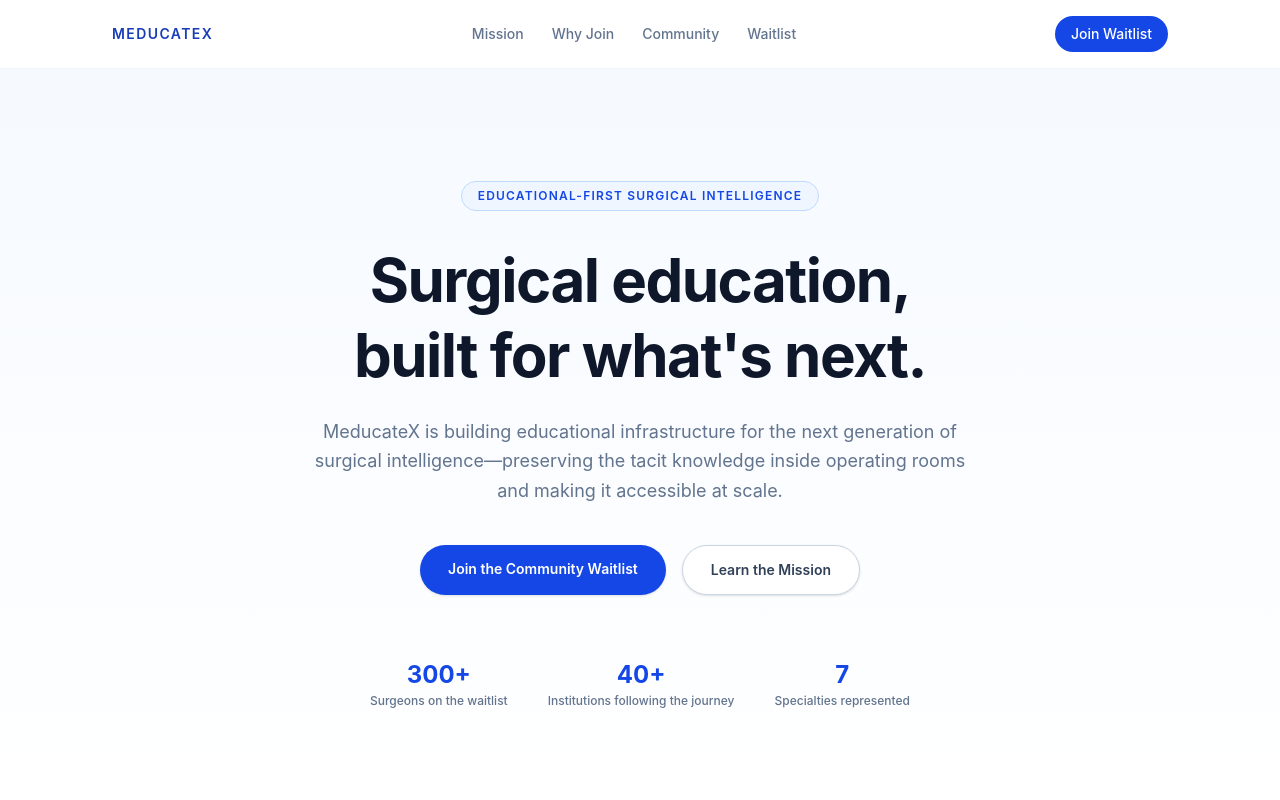
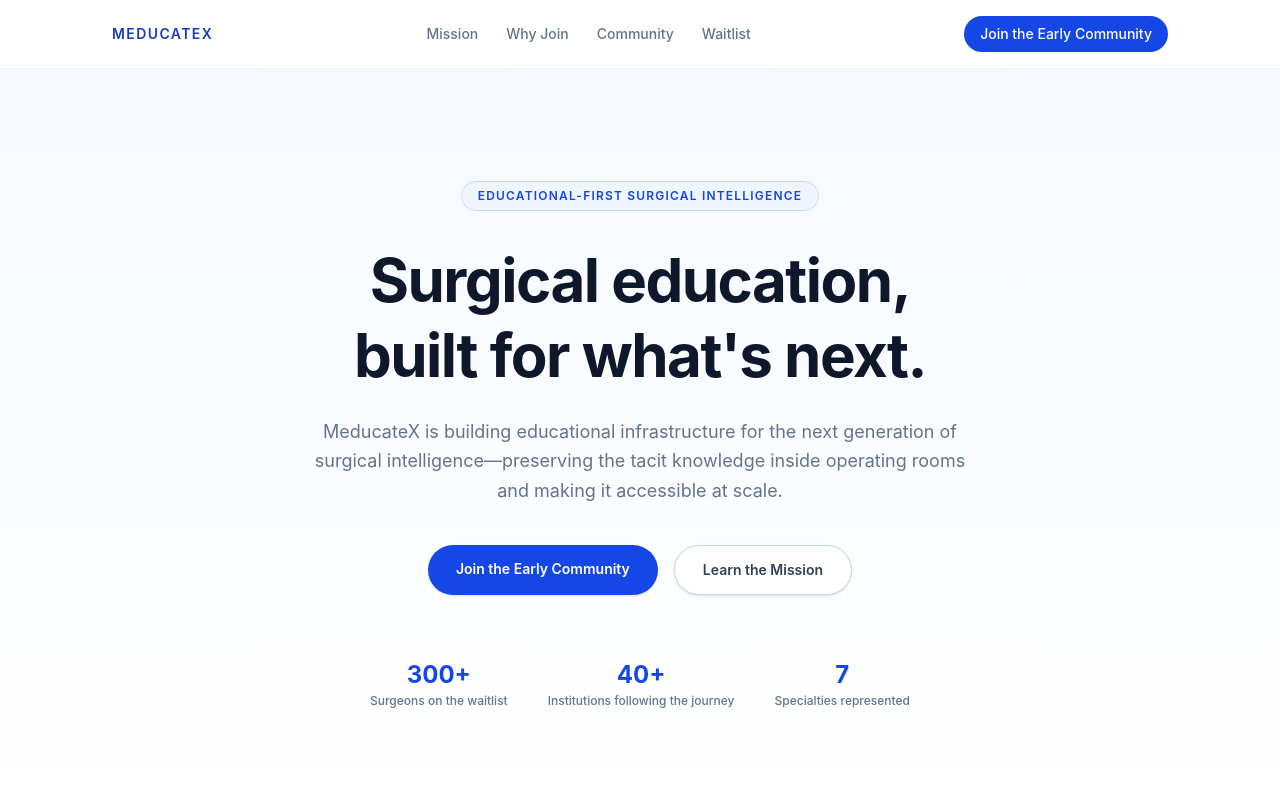
Before and after one commit to digiroiio-lgtm/community.meducatex.com, a Next.js app: page / in a window 1280 px wide. Shown: the top 800 px of the page. Built offline with nearby package versions, Linux system fonts and the light colour scheme.

Commit message:
feat: replace Join Waitlist CTAs with Join the Early Community
Agent-Logs-Url: https://github.com/digiroiio-lgtm/community.meducatex.com/sessions/6a86d8da-8e1a-41dc-9a68-8e2a2a3583ea

Co-authored-by: digiroiio-lgtm <246828247+digiroiio-lgtm@users.noreply.github.com>

```diff
--- a/app/page.tsx
+++ b/app/page.tsx
@@ -136,7 +136,7 @@ export default function Home() {
             href="#waitlist"
             className="rounded-full bg-blue-700 px-4 py-2 text-sm font-medium text-white transition hover:bg-blue-800"
           >
-            Join Waitlist
+            Join the Early Community
           </a>
         </div>
       </nav>
@@ -168,7 +168,7 @@ export default function Home() {
                 href="#waitlist"
                 className="rounded-full bg-blue-700 px-7 py-3.5 text-sm font-semibold text-white shadow-sm transition hover:bg-blue-800"
               >
-                Join the Community Waitlist
+                Join the Early Community
               </a>
               <a
                 href="#mission"
@@ -487,7 +487,7 @@ export default function Home() {
                 Be among the first to know as MeducateX builds toward the future of surgical education.
               </p>
               <a href="#waitlist" className="mt-8 inline-block rounded-full bg-white px-8 py-3.5 text-sm font-semibold text-blue-700 shadow-sm transition hover:bg-blue-50">
-                Join the Waitlist Today
+                Join the Early Community
               </a>
             </div>
           </Reveal>
```
